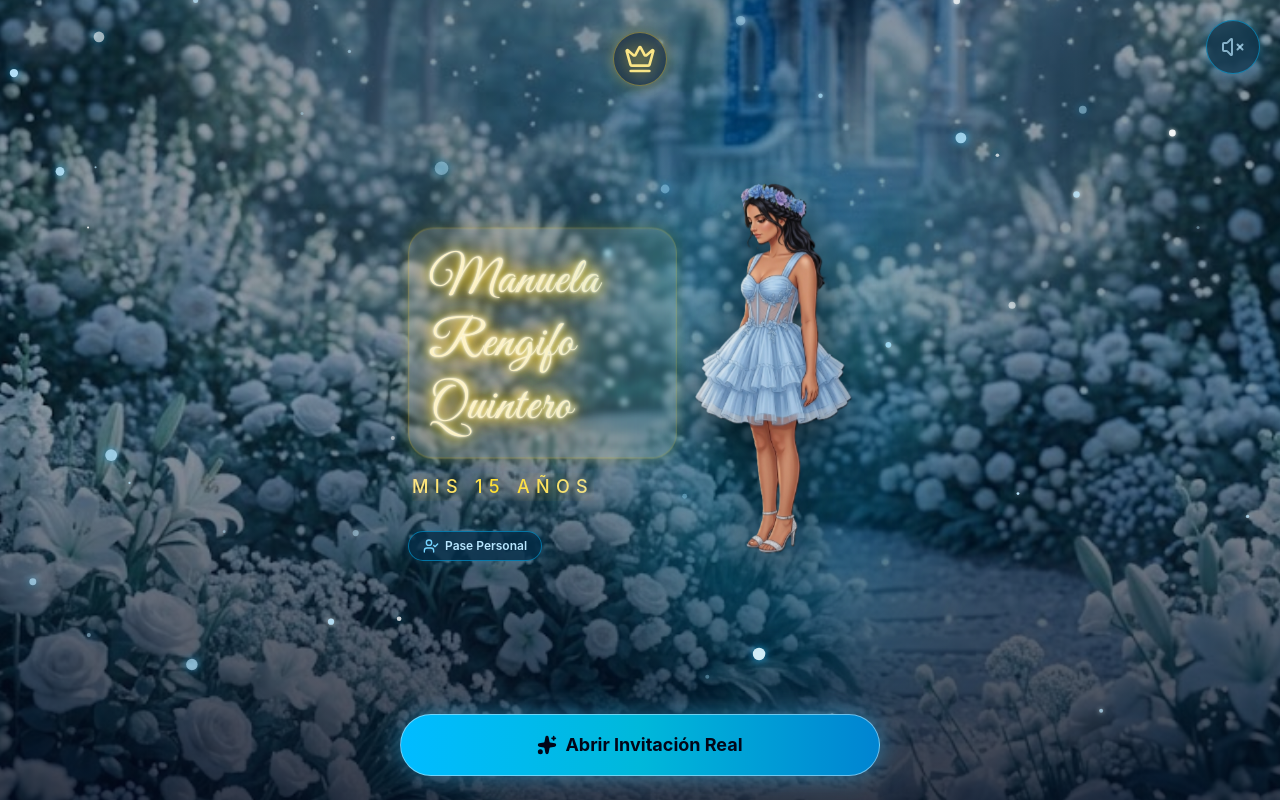
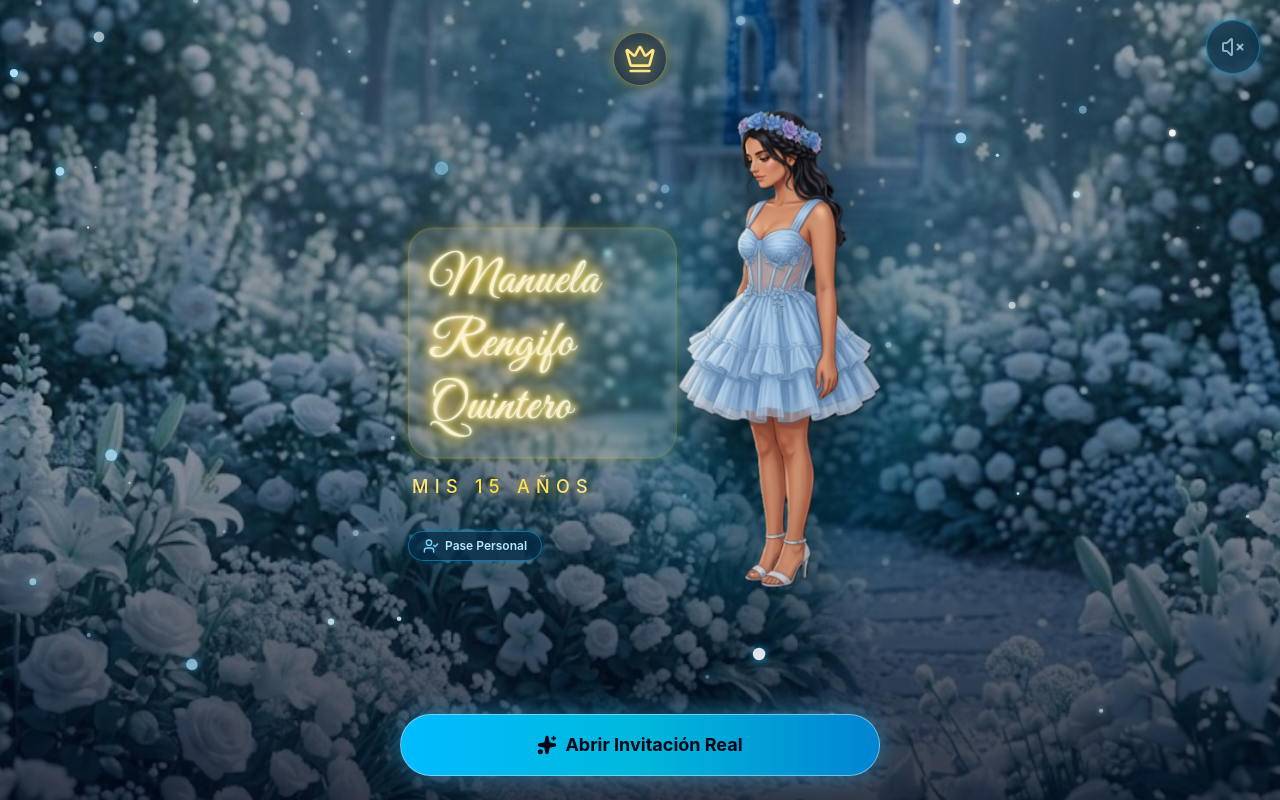
Before and after one commit to Cabexazp/cenicienta, a React (Vite) app: page / in a window 1280 px wide. Built offline with nearby package versions, Linux system fonts and the light colour scheme.

Commit message:
Guia tamaño 400

```diff
--- a/src/App.jsx
+++ b/src/App.jsx
@@ -263,13 +263,14 @@ export default function App() {
             </div>
 
             {/* Lado Derecho: Princesa Flotante (z-40) - Imponente en la Pantalla */}
-            <div className="w-[55%] absolute -right-6 top-1/2 -translate-y-1/2 flex items-center justify-end z-40 pointer-events-none">
-              <div className="relative w-full h-[75vh] max-h-[580px] flex items-center justify-center animate-breath">
-                <div className="absolute inset-0 bg-sky-400/20 rounded-full blur-3xl -z-10" />
+          <div className="absolute right-[-15%] sm:right-[-10%] top-1/2 -translate-y-1/2 z-40 pointer-events-none flex items-center justify-end">
+  <div className="relative h-[85vh] max-h-[400px] w-auto flex items-center justify-center animate-breath">
+    {/* Resplandor celeste posterior */}
+    <div className="absolute inset-0 bg-sky-400/25 rounded-full blur-3xl -z-10 scale-90" />
     <img
       src="/princesa.png"
       alt="Princesa"
-                  className="h-full w-auto object-contain filter drop-shadow-[0_15px_25px_rgba(0,0,0,0.7)] scale-110 origin-bottom"
+      className="h-full w-auto max-w-none object-contain filter drop-shadow-[0_20px_35px_rgba(0,0,0,0.85)] scale-125 origin-bottom"
       onError={(e) => { e.target.style.display = 'none'; }}
     />
   </div>
```
Lines whose indentation alone changed are shown as unchanged.
